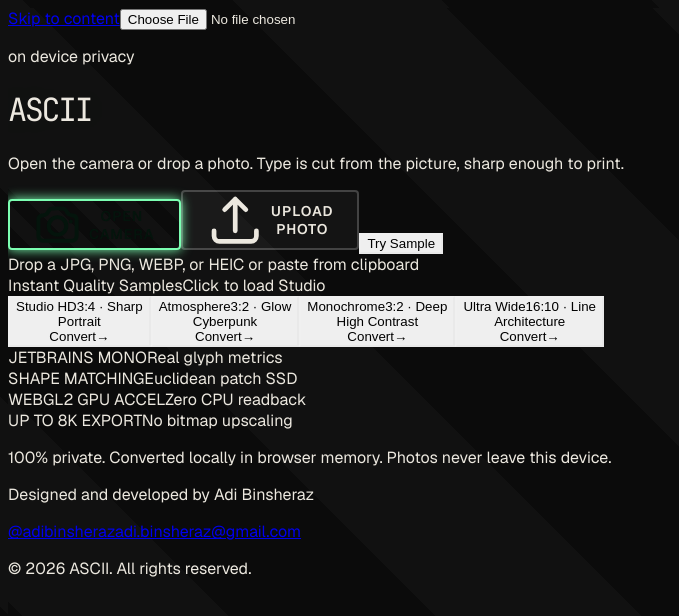
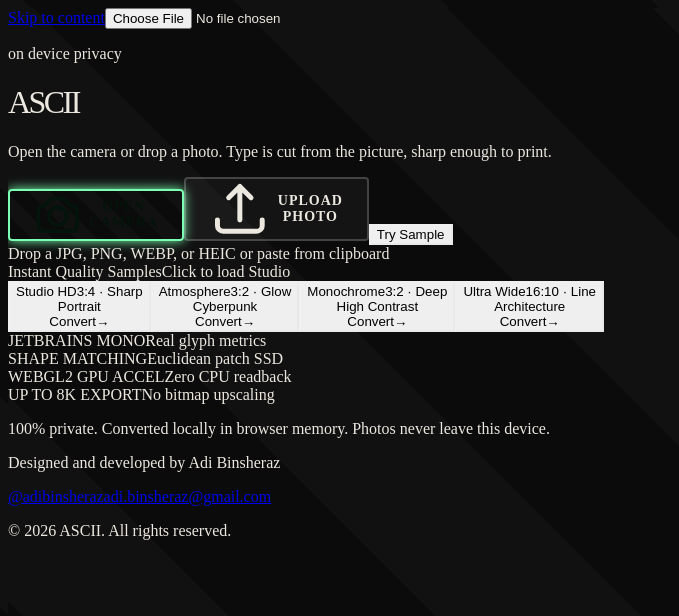
Before and after one commit to adibinsheraz-ctrl/ascii, a Next.js app: page / in a window 1280 px wide. Shown: the top 616 px of the page, without its empty margins (0-679 px from the left). Built offline with nearby package versions, Linux system fonts and the light colour scheme.

Commit message:
Fix CSS theme overrides for Vercel

```diff
--- a/app/globals.css
+++ b/app/globals.css
@@ -27,13 +27,14 @@
   --font-mono: "JetBrains Mono ASCII", var(--font-geist-mono), ui-monospace, monospace;
 }
 
+/* Theme overrides – use our custom variables */
 @theme inline {
   --color-bg: var(--bg);
   --color-background: var(--background);
   --color-foreground: var(--foreground);
   --color-accent: var(--accent);
-  --font-sans: var(--font-geist-sans), ui-sans-serif, system-ui, sans-serif;
-  --font-mono: "JetBrains Mono ASCII", var(--font-geist-mono), ui-monospace, monospace;
+  --font-sans: var(--font-sans);
+  --font-mono: var(--font-mono);
 }
 
 html {
```
